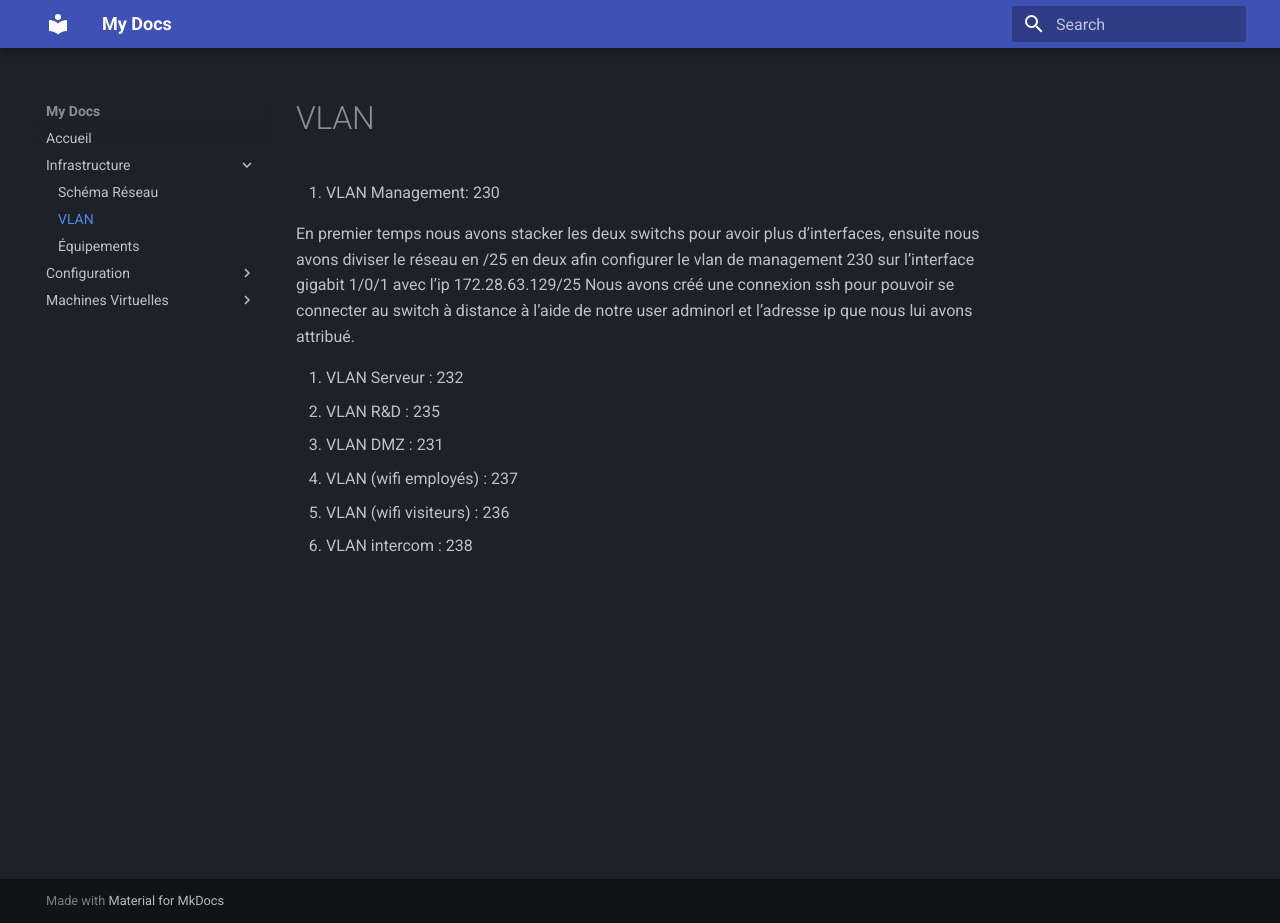
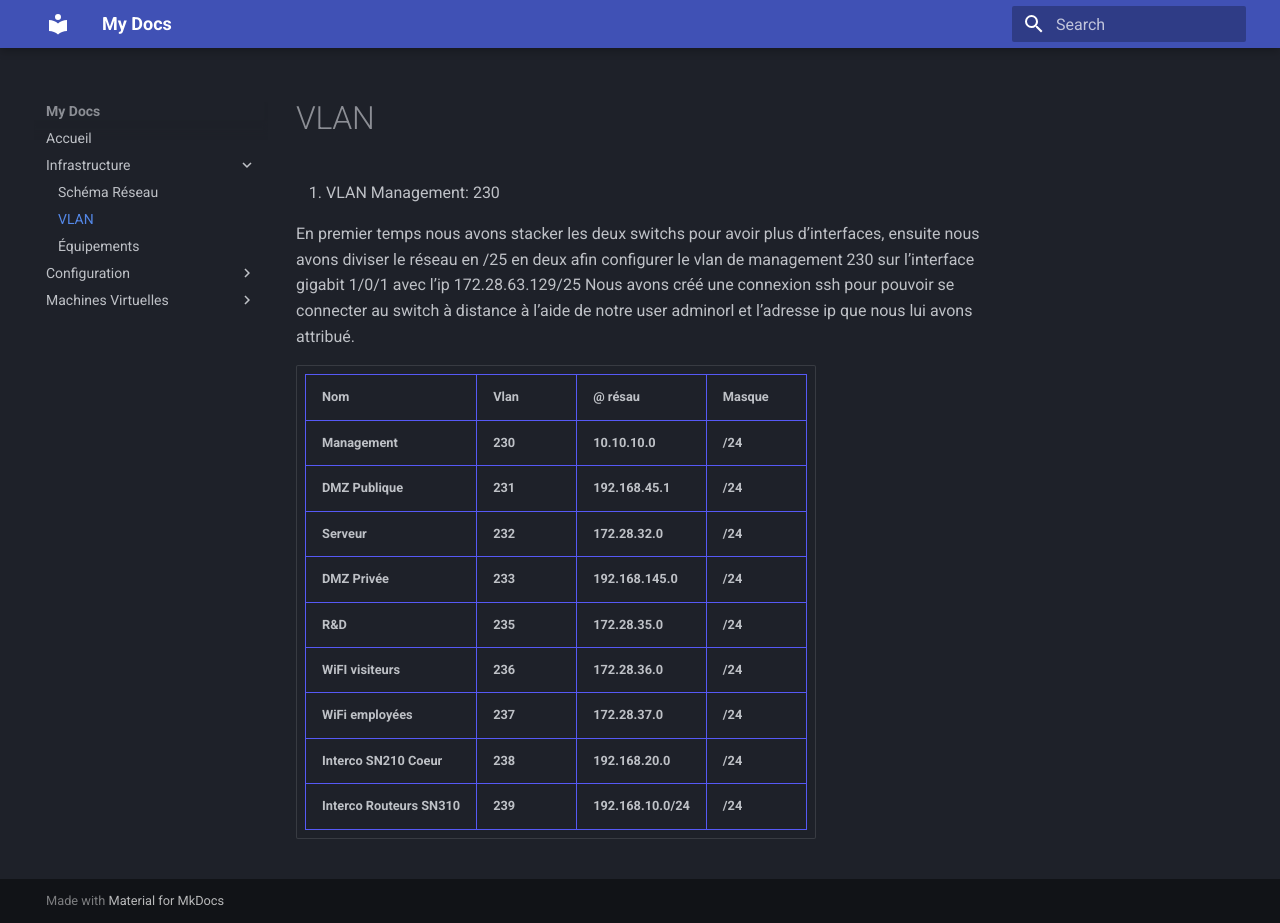
Before and after one commit to Erwanbrt/Orleans, an MkDocs documentation site: the page built from docs/VLAN.md, in a window 1280 px wide and 923 px high. Built offline with MkDocs 1.6.1 and Material for MkDocs 9.7.7, drawn with Linux system fonts in a browser that asks for light colours.

Commit message:
si ca marche pas mdrrrrrrrrrrrrr

```diff
--- a/docs/VLAN.md
+++ b/docs/VLAN.md
@@ -4,10 +4,59 @@
 
 En premier temps nous avons stacker les deux switchs pour avoir plus d’interfaces, ensuite nous avons diviser le réseau en /25 en deux afin configurer le vlan de management 230 sur l’interface gigabit 1/0/1 avec l’ip 172.28.63.129/25 Nous avons créé une connexion ssh pour pouvoir se connecter au switch à distance à l’aide de notre user adminorl et l’adresse ip que nous lui avons attribué.
 
-
-2. VLAN Serveur : 232
-3. VLAN R&D : 235
-4. VLAN DMZ : 231
-5. VLAN (wifi employés) : 237
-6. VLAN (wifi visiteurs) : 236
-7. VLAN intercom : 238
+<table>
+    <thead>
+        <tr>
+            <th>Nom</th>
+            <th>Vlan</th>
+            <th>@ résau</th>
+            <th>Masque</th>
+        <tr>
+            <th>Management</th>
+            <th>230</th>
+            <th>10.10.10.0</th>
+            <th>/24</th>
+        </tr>
+            <th>DMZ Publique</th>
+            <th>231</th>
+            <th>192.168.45.1</th>
+            <th>/24</th>
+        </tr>
+            <th>Serveur</th>
+            <th>232</th>
+            <th>172.28.32.0</th>
+            <th>/24</th>
+        </tr>
+            <th>DMZ Privée</th>
+            <th>233</th>
+            <th>192.168.145.0</th>
+            <th>/24
+        </tr>
+            <th>R&D</th>
+            <th>235</th>
+            <th>172.28.35.0</th>
+            <th>/24</th>
+        </tr>
+            <th>WiFI visiteurs</th>
+            <th>236</th>
+            <th>172.28.36.0</th>
+            <th>/24</th>
+        </tr>
+            <th>WiFi employées</th>
+            <th>237</th>
+            <th>172.28.37.0</th>
+            <th>/24</th>
+        </tr>
+            <th>Interco SN210 Coeur</th>
+            <th>238</th>
+            <th>192.168.20.0</th>
+            <th>/24</th>
+        </tr>
+            <th>Interco Routeurs SN310</th>
+            <th>239</th>
+            <th>192.168.10.0/24</th>
+            <th>/24</th>
+        </tr>
+    </body>
+    </body>
+</table>
--- /dev/null
+++ b/docs/extra.css
@@ -0,0 +1,15 @@
+table, th, td {
+    border: 1px solid #5659f5;
+    border-collapse: collapse;
+    padding: 8px;
+    text-align: left;
+  }
+th {
+    text-align: center;
+  }
+
+  img {
+    max-width: 80%;  /* Limite la largeur à 80% de l'écran */
+    height: auto;    /* Conserve le ratio */
+    margin: 0 auto;  /* Ajoute des marges auto pour centrer */
+  }
--- a/mkdocs.yml
+++ b/mkdocs.yml
@@ -3,6 +3,8 @@ theme:
     name: material
     palette:
       scheme: "slate" # Pour un thème sombre
+extra_css:
+  - extra.css
 
 nav:
   - Accueil: index.md
```
Also changed, not shown: docs/Schéma-réseau.md (+4 -1 lines), docs/Windows-Serveur.md (+23 -3 lines), docs/images/Shema-Reseau.webp (added), docs/images/shema_reseau.jpg (added).
